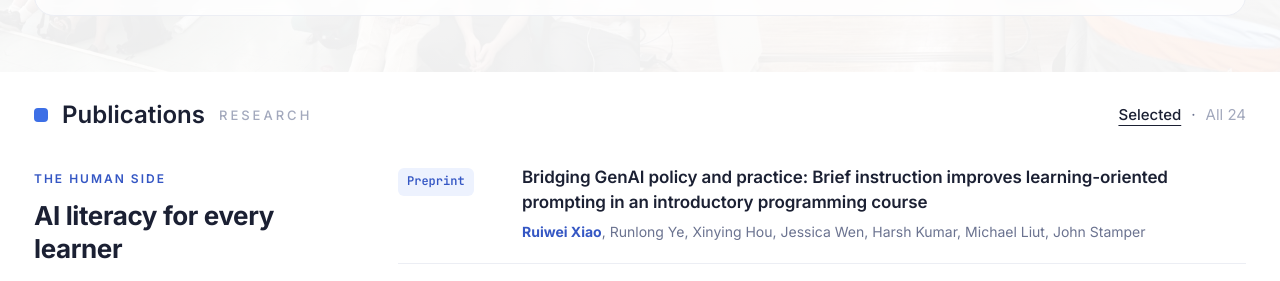
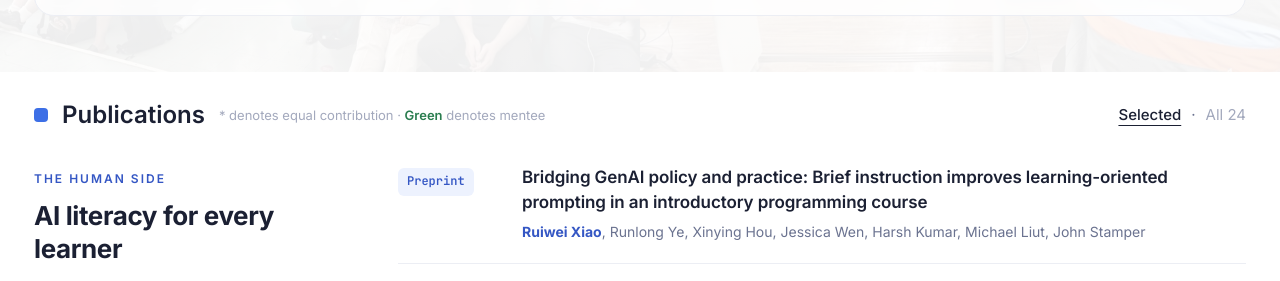
Before and after one commit to ruiwei-xiao/ruiwei-xiao.github.io, a Jekyll site: the page built from index.html, in a window 1280 px wide. Shown: the part 622-903 px from the top of the page. Built offline with Jekyll 4.4.1, drawn with Linux system fonts in a browser that asks for light colours; some of the changed text lies outside the part shown.

Commit message:
Put publication legend in the header instead of the Research label
Co-Authored-By: Claude Opus 5.5 <noreply@anthropic.com>

```diff
--- a/assets/css/style.css
+++ b/assets/css/style.css
@@ -353,7 +353,7 @@ a.row:hover .row-title { text-decoration: underline; text-underline-offset: 3px;
 .pub-tabs button { border: 0; background: none; padding: 0; font: inherit; color: var(--faint); cursor: pointer; }
 .pub-tabs button:hover { color: var(--ink); }
 .pub-tabs button.on { color: var(--ink); font-weight: 500; text-decoration: underline; text-underline-offset: 5px; text-decoration-thickness: 1px; }
-.pub-legend { margin: 40px 0 0; font-size: 13px; color: var(--faint); }
+.pub-legend { font-size: 13px; color: var(--faint); }
 .pub-legend .mentee, .page-head .sub .mentee { color: var(--green-tx); font-weight: 600; }
 .pub-page { max-width: 960px; margin: 0 auto; }
 .pub-page .pub-list { margin-top: 8px; }
@@ -429,6 +429,8 @@ footer { text-align: center; color: var(--faint); font-size: 13px; padding: 72px
   .thumb { width: 64px; height: 64px; border-radius: 14px; }
   .metrics b { font-size: 18px; }
   .sec-h small { display: none; }
+  #publications .sec-h { flex-wrap: wrap; row-gap: 6px; }
+  #publications .pub-legend { order: 3; flex-basis: 100%; padding-left: 28px; }
   .list { padding: 4px 18px; }
   .row { flex-wrap: wrap; gap: 6px 12px; }
   .row time { width: auto; }
--- a/index.html
+++ b/index.html
@@ -76,7 +76,7 @@ title: Ruiwei Xiao
 <section class="panel" id="publications">
   {% assign all_pubs = site.data.publications | where_exp: "p", "p.group" %}
   <!-- 标题行右侧是文字 tab：Selected（精选）/ All（全部）；都按研究方向分组，组内新到旧 -->
-  <div class="sec-h"><span class="dot"></span><h3>Publications</h3><small>Research</small>
+  <div class="sec-h"><span class="dot"></span><h3>Publications</h3><span class="pub-legend">* denotes equal contribution · <span class="mentee">Green</span> denotes mentee</span>
     <span class="right pub-tabs" role="tablist">
       <button type="button" role="tab" class="on" aria-selected="true" aria-controls="pubs-selected" data-tab="selected">Selected</button><span aria-hidden="true">·</span><button type="button" role="tab" aria-selected="false" aria-controls="pubs-all" data-tab="all">All {{ all_pubs.size }}</button>
     </span>
@@ -113,7 +113,6 @@ title: Ruiwei Xiao
     </div>
     {% endfor %}
   </div>
-  <p class="pub-legend">* denotes equal contribution · <span class="mentee">Green</span> denotes mentee</p>
 </section>
 
 <!-- ===================== LEARNING DESIGN ===================== -->
```
